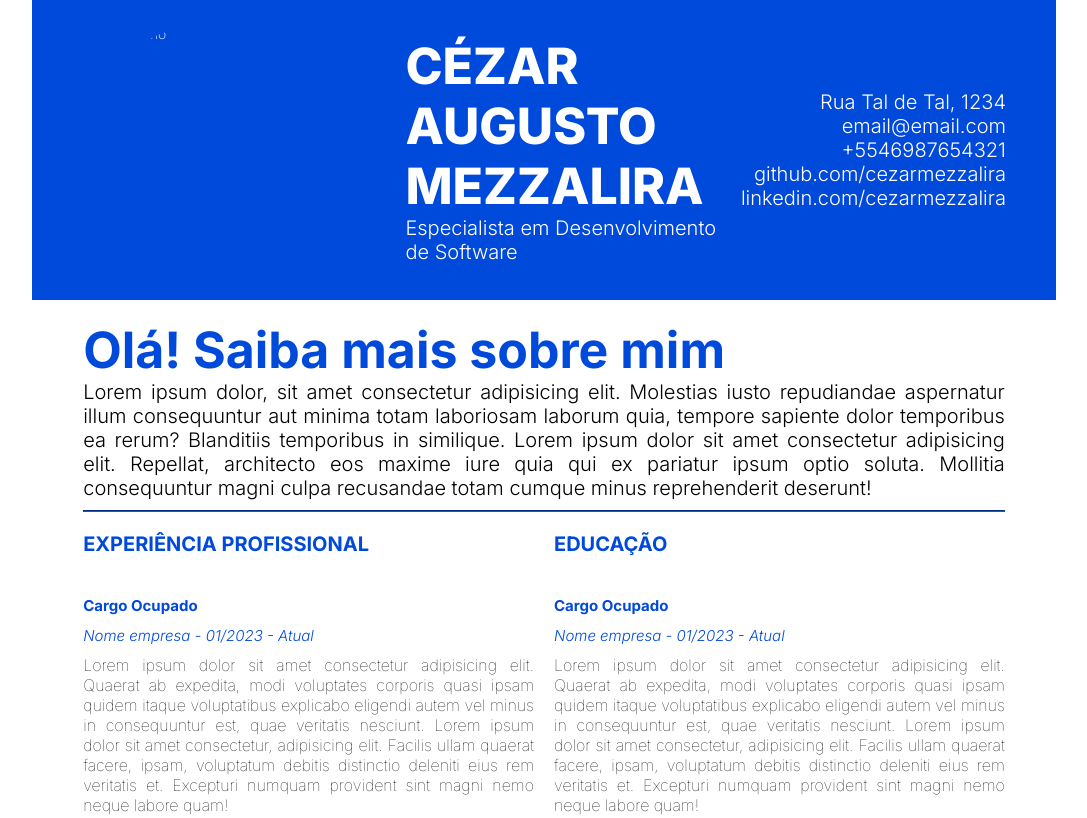
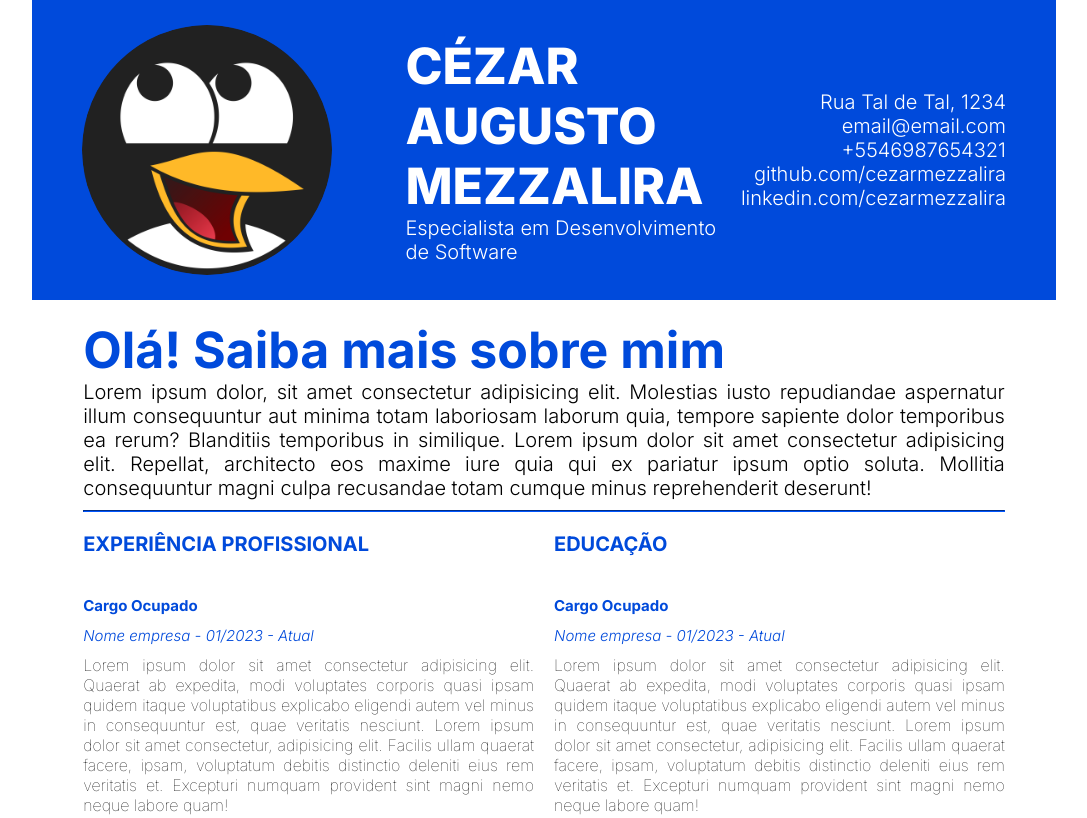
Before and after one commit to LeozeraGod/uc02-aula28-manipulacao-Dom, a plain HTML site: page index.html in a window 1280 px wide. Shown: the top 818 px of the page, without its empty margins (96-1183 px from the left). Drawn offline with Linux system fonts and the light colour scheme.

Commit message:
adicionando Foto

```diff
--- a/index.html
+++ b/index.html
@@ -16,7 +16,7 @@
 <body>
   <div id="container">
     <div id="header">
-      <img src="./assets/me.jpg" alt="Eu mesmo">
+      <img src="./Assets/me.png" alt="Eu mesmo">
       <div id="title">
         <h1>CÉZAR AUGUSTO MEZZALIRA</h1>
         <span>Especialista em Desenvolvimento de Software</span>
```
Also changed, not shown: Assets/me.png (added).
